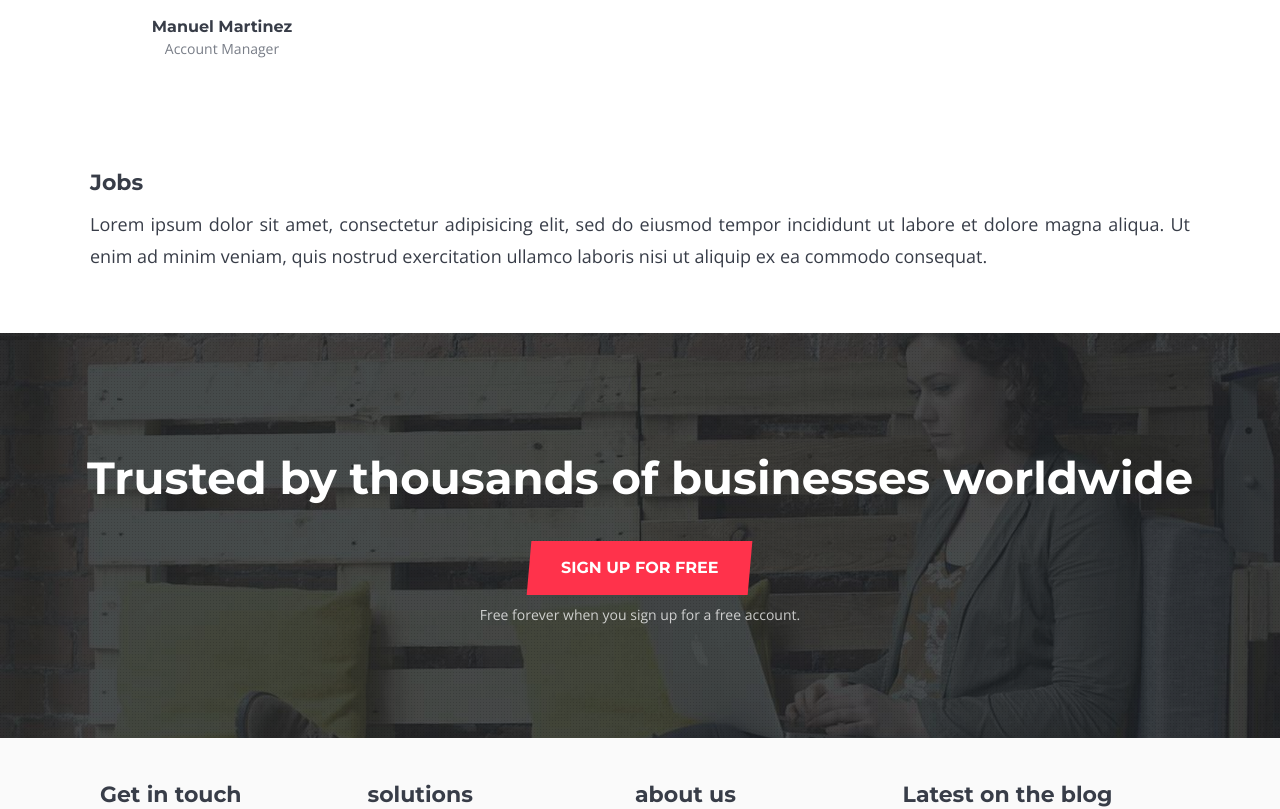
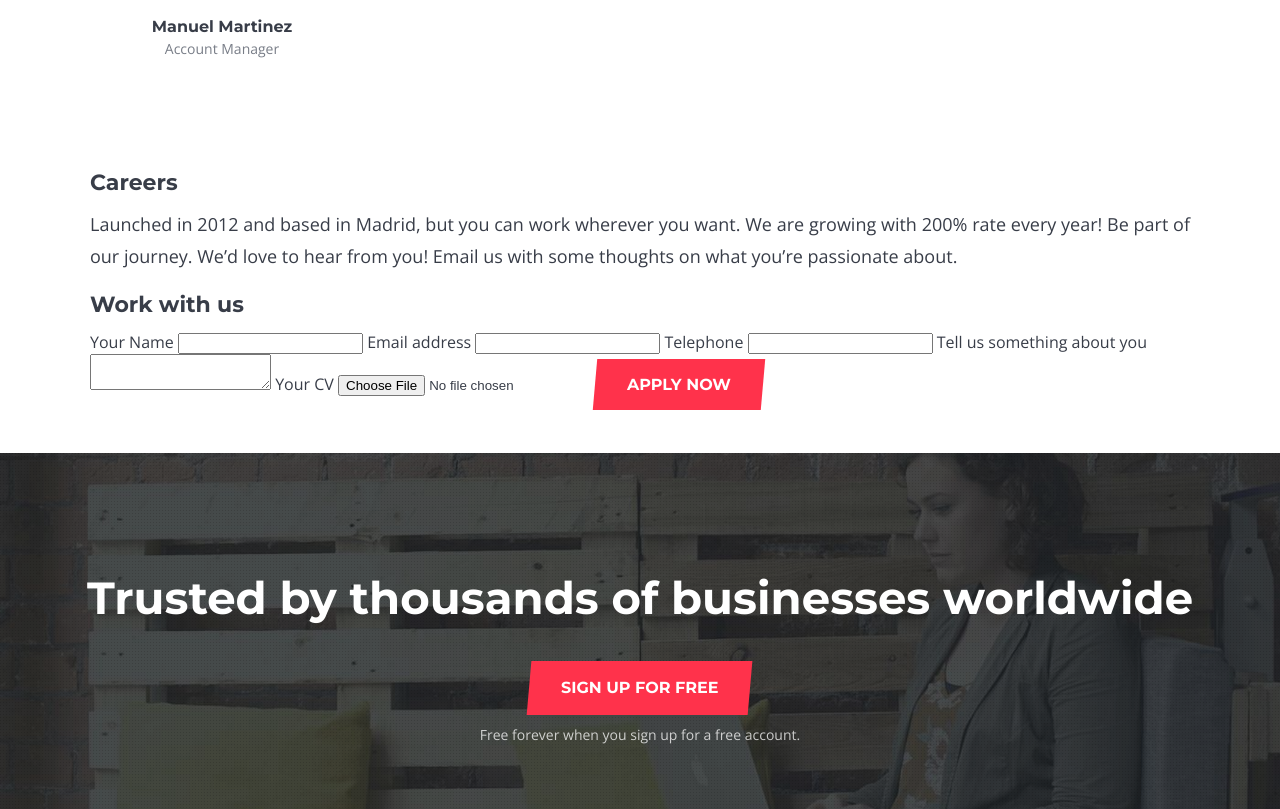
Before and after one commit to mediasmart/site-product, a Jekyll site: the page built from about-us/index.md, in a window 1280 px wide and 900 px high, scrolled down 2410 px, cut to the strip 91-900 px from the top of the window. Built offline with Jekyll 4.4.1, drawn with Linux system fonts in a browser that asks for light colours; some web fonts are replaced; some of the changed text lies outside the part shown.

Commit message:
First approach for hiring form

```diff
--- a/about-us/index.md
+++ b/about-us/index.md
@@ -33,6 +33,21 @@ Lorem ipsum dolor sit amet, consectetur adipisicing elit, sed do eiusmod tempor
 </ul>
 
 
-### Jobs
+### Careers
 
-Lorem ipsum dolor sit amet, consectetur adipisicing elit, sed do eiusmod tempor incididunt ut labore et dolore magna aliqua. Ut enim ad minim veniam, quis nostrud exercitation ullamco laboris nisi ut aliquip ex ea commodo consequat.
+Launched in 2012 and based in Madrid, but you can work wherever you want. We are growing with 200% rate every year! Be part of our journey. We'd love to hear from you! Email us with some thoughts on what you're passionate about.
+
+<form multipart>
+  <h2>Work with us</h2>
+  {% for input in site.data.forms.hiring %}
+    <label>{{ input.label }}</label>
+    {% if (input.type != 'textarea') %}
+      <input name='{{ input.name }}' type='{{ input.type }}' required />
+    {% else %}
+      <textarea name='{{ input.name }}' required></textarea>
+    {% endif %}
+  {% endfor %}
+  <button class='primary large'>
+    <label>Apply now</label>
+  </button>
+</form>
```
Also changed, not shown: _data/forms.yml (+16 -0 lines), _includes/page-footer.html (+4 -3 lines).
